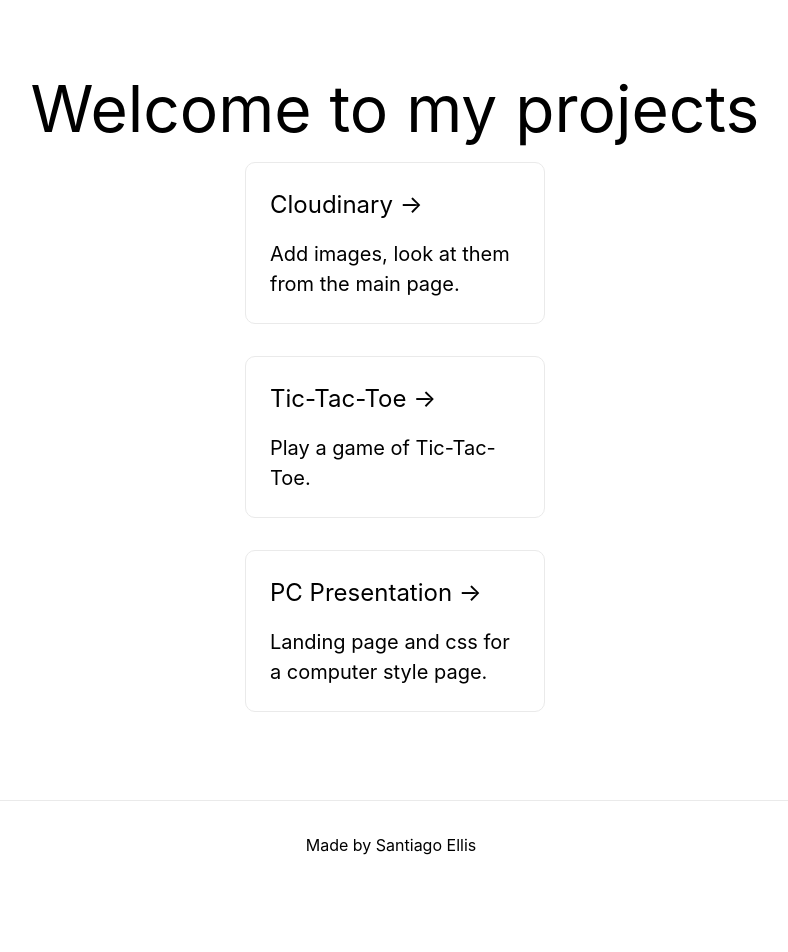
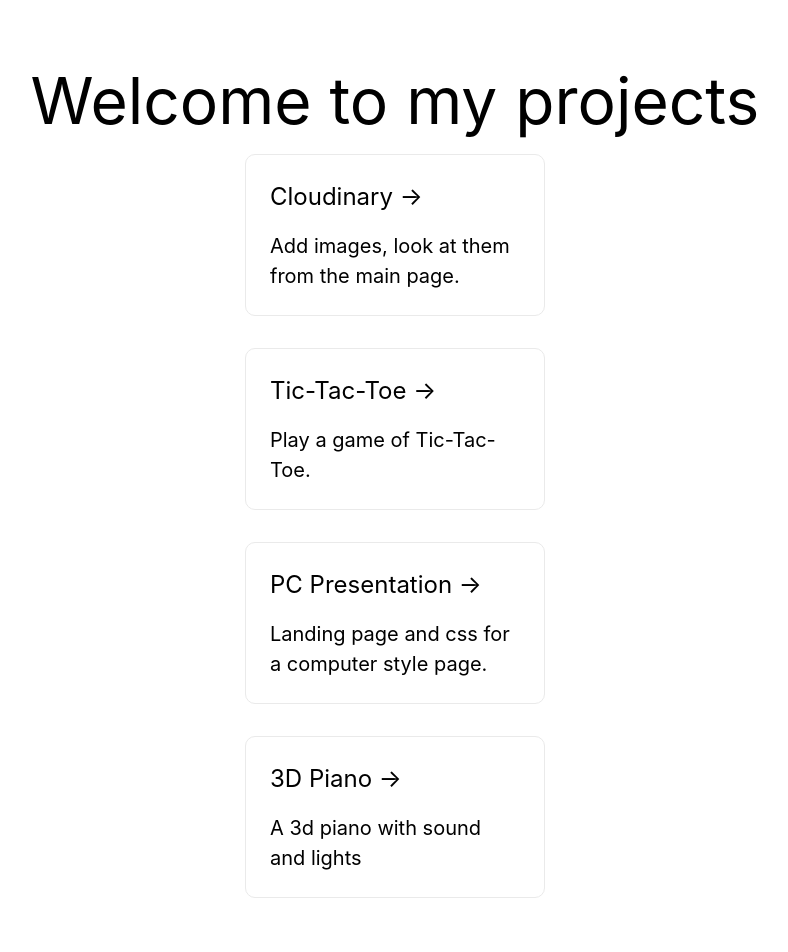
Before and after one commit to santiellis/tiny-projects, a Next.js app: page / in a window 1280 px wide. Shown: the top 952 px of the page, without its empty margins (245-1033 px from the left). Before the commit the page ends 889 px from the top, so only its background shows below. Built offline with nearby package versions, Linux system fonts and the light colour scheme.

Commit message:
New redirect

```diff
--- a/pages/index.js
+++ b/pages/index.js
@@ -48,6 +48,18 @@
             </p>
           </a>
         </div>
+
+        <div className={styles.grid}>
+          <a
+          href="https://piano.santiagoellis.dev"
+          className={styles.card}
+          >
+            <h2>3D Piano &rarr;</h2>
+            <p>
+              A 3d piano with sound and lights
+            </p>
+          </a>
+        </div>
       </main>
 
       <footer className={styles.footer}>
```
Also changed, not shown: components/pc-presentation/navbar.js (line endings or trailing spaces).
